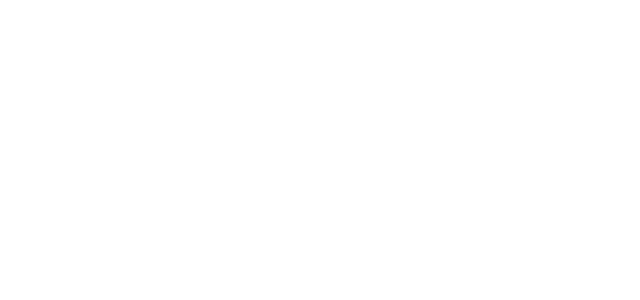
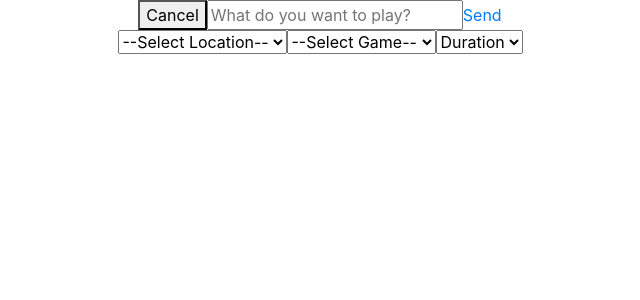
Before and after one commit to gpiercelusk/onBoard, a React (Create React App) app in the folder client/: page /addpost in a window 1280 px wide. Shown: the top 300 px of the page, without its empty margins (320-960 px from the left). Built offline with nearby package versions, Linux system fonts and the light colour scheme.

Commit message:
added routes and buttons for creating posts

```diff
--- a/client/src/App.js
+++ b/client/src/App.js
@@ -7,6 +7,7 @@
 import SignInPage from './pages/SignInPage';
 import Feed from './pages/Feed';
 import Profile from './pages/Profile';
+import AddPost from './components/AddPost';
 
 function App() {
   return (
@@ -20,6 +21,7 @@
               <Route exact path="/signinpage" component={SignInPage} />
               <Route exact path="/feed" component={Feed} />
               <Route exact path="/profile" component={Profile} />
+              <Route exact path="/addpost" component={AddPost} />
             </Switch>
           </Router>
         </div>
--- a/client/src/components/AddPost.js
+++ b/client/src/components/AddPost.js
@@ -6,6 +6,7 @@
         eventMessage: '',
         eventLocation: '',
         eventDateTime: '',
+        // ^ will have separate modal within add-post
         eventDuration: ''
     };
 
@@ -44,13 +45,22 @@
                     Send
                 </Link>
                 <div className="details">
-                    <select value="1">
+                    <select value="1">Location
                         {/* the options for location can be created from the gMap component */}
-                        <option name="Raleigh" id="1">Location</option>
+                        <option name="none" id="0">--Select Location--</option>
+                        <option name="Raleigh" id="1">Raleigh</option>
+                        <option name="Cary" id="2">Cary</option>
                     </select>
                     <select value="2">
-                        <option name="Settlers of Catan" id="1">Game</option>
+                        <option name="none" id="0">--Select Game--</option>
+                        <option name="Settlers of Catan" id="1">Settlers of Catan</option>
+                        <option name="Uno" id="2">Uno</option>
                     </select>
+                    {/* not super sold on the way duration will look/be used */}
+                    <select value="3">
+                        <option name="some time" id="1">Duration</option>
+                    </select>
+
                 </div>
 
 
--- a/client/src/pages/Profile.js
+++ b/client/src/pages/Profile.js
@@ -1,7 +1,8 @@
 import React from 'react';
 import ProfileCard from '../components/ProfileCard';
 import Nav from '../components/Nav';
-import AddPost from '../components/AddPost';
+// import AddPost from '../components/AddPost';
+import { Link, withRouter } from "react-router-dom";
 
 function Profile() {
     return (
@@ -9,7 +10,11 @@
             <Nav />
             <ProfileCard />
 
-            <AddPost />
+            <Link to='/addpost'>
+                +
+                {/* later to be replaced by svg */}
+            </Link>
+            {/* <AddPost /> */}
         </div>
     )
 }
```
Also changed, not shown: client/package.json (line endings or trailing spaces).
